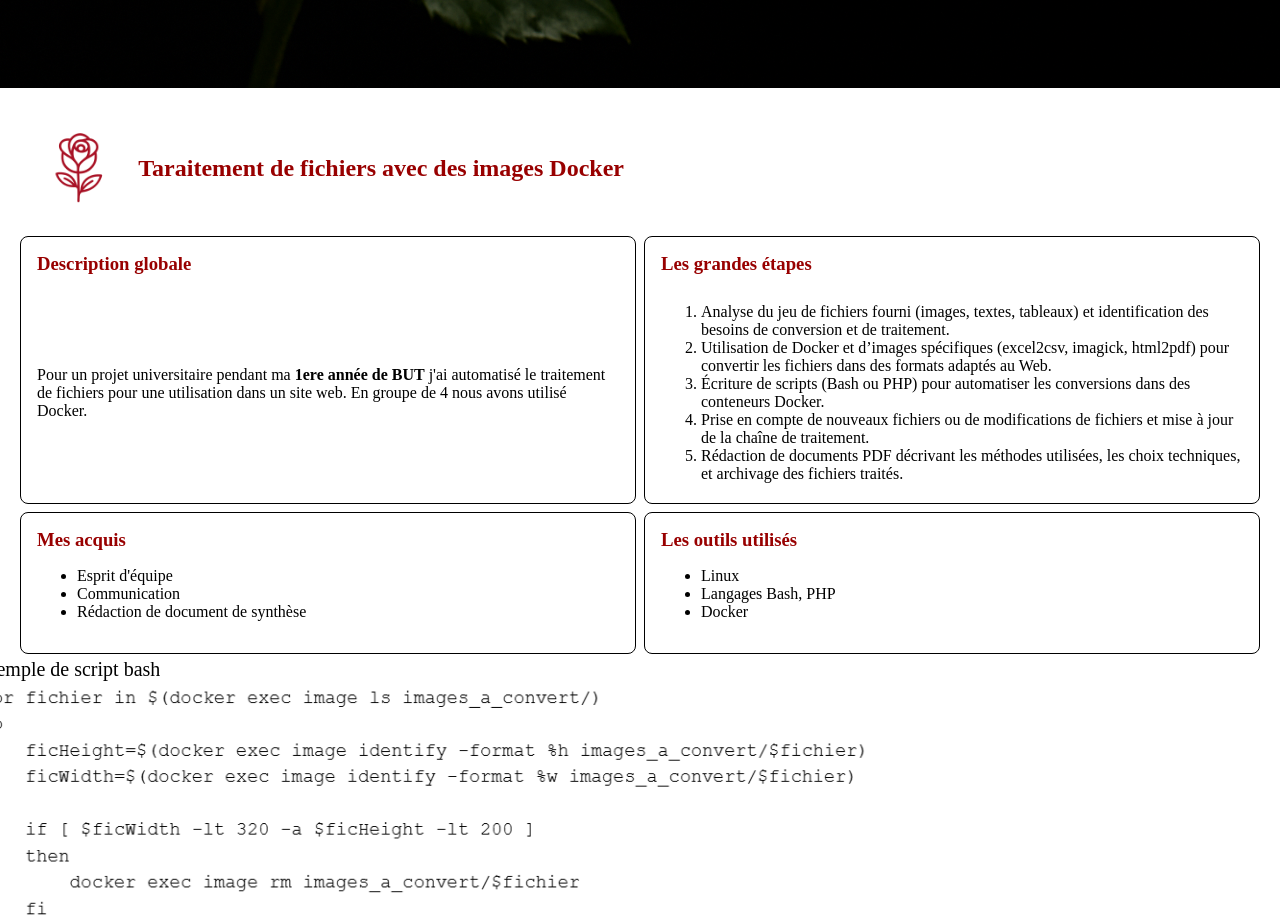
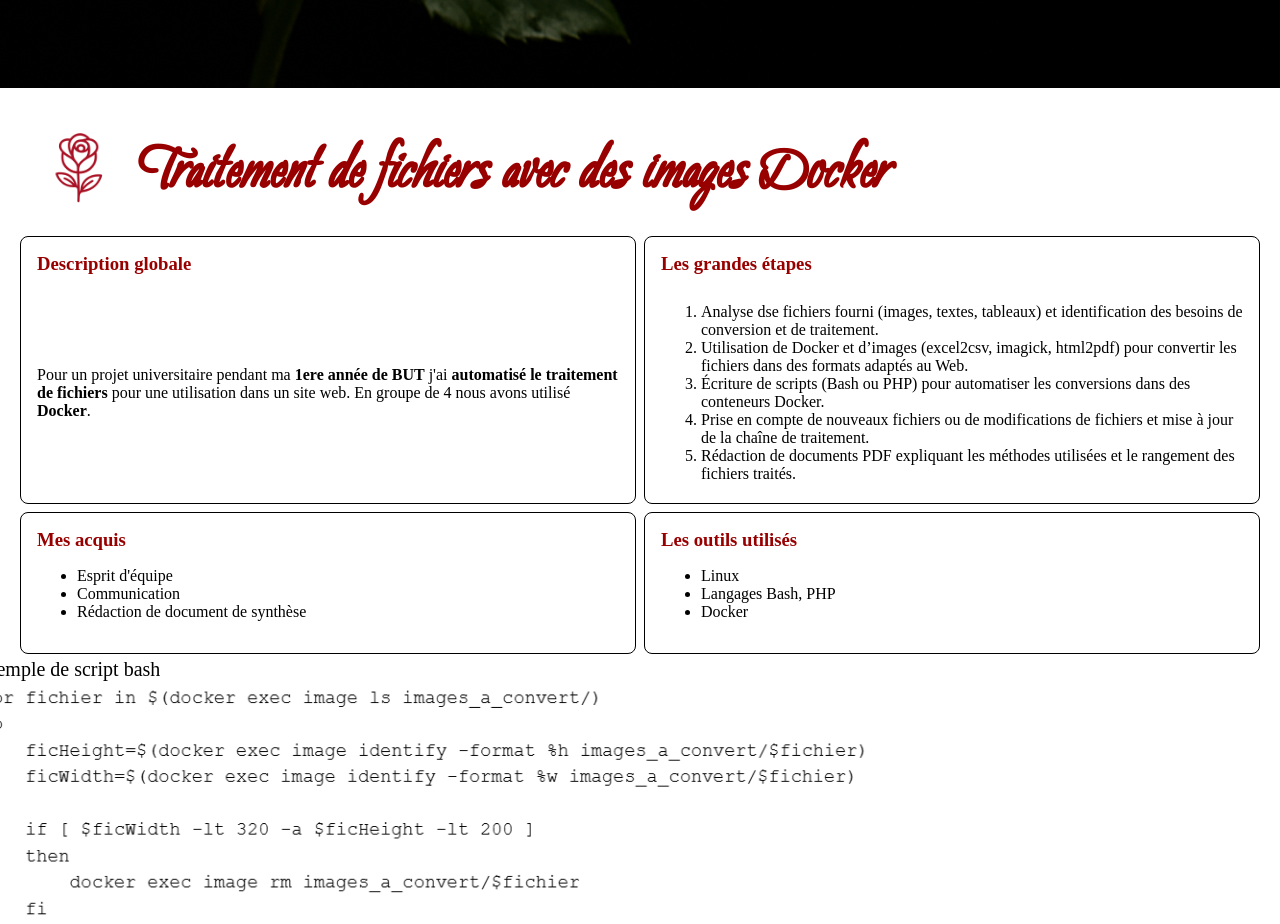
Before and after one commit to Arwen21626/Portfolio, a plain HTML site: page html/c3.html in a window 1280 px wide. Shown: the part 813-1737 px from the top of the page. Drawn offline with Linux system fonts and the light colour scheme.

Commit message:
mise en gras et titre

```diff
--- a/css/style.css
+++ b/css/style.css
@@ -99,6 +99,11 @@ img+a, address>a{
 h1, h2, h3, h4{
     color: #980000;
     margin : 0;
+}
+
+h1,h2{
+    font-family: 'petemoss';
+    font-size: 75px;
 }
 
 article + img{
--- a/html/c3.html
+++ b/html/c3.html
@@ -30,22 +30,22 @@
         <section>
             <article>
                 <img class="icone" src="../images/logo/rose_rouge.png" alt="rose rouge">
-                <h2>Taraitement de fichiers avec des images Docker</h2>
+                <h2>Traitement de fichiers avec des images Docker</h2>
             </article>
         </section>
         <section class="tache">
             <article>
                 <h3>Description globale</h3>
-                <p>Pour un projet universitaire pendant ma <strong>1ere année de BUT</strong> j'ai automatisé le traitement de fichiers pour une utilisation dans un site web. En groupe de 4 nous avons utilisé Docker.</p>
+                <p>Pour un projet universitaire pendant ma <strong>1ere année de BUT</strong> j'ai <strong>automatisé le traitement de fichiers</strong> pour une utilisation dans un site web. En groupe de 4 nous avons utilisé <strong>Docker</strong>.</p>
             </article>
             <article>
                 <h3>Les grandes étapes</h3>
                 <ol>
-                    <li>Analyse du jeu de fichiers fourni (images, textes, tableaux) et identification des besoins de conversion et de traitement.</li>
-                    <li>Utilisation de Docker et d’images spécifiques (excel2csv, imagick, html2pdf) pour convertir les fichiers dans des formats adaptés au Web.</li>
+                    <li>Analyse dse fichiers fourni (images, textes, tableaux) et identification des besoins de conversion et de traitement.</li>
+                    <li>Utilisation de Docker et d’images (excel2csv, imagick, html2pdf) pour convertir les fichiers dans des formats adaptés au Web.</li>
                     <li>Écriture de scripts (Bash ou PHP) pour automatiser les conversions dans des conteneurs Docker.</li>
                     <li>Prise en compte de nouveaux fichiers ou de modifications de fichiers et mise à jour de la chaîne de traitement.</li>
-                    <li>Rédaction de documents PDF décrivant les méthodes utilisées, les choix techniques, et archivage des fichiers traités.</li>
+                    <li>Rédaction de documents PDF expliquant les méthodes utilisées et le rangement des fichiers traités.</li>
                 </ol>
             </article>
             <article>
```
Also changed, not shown: html/c4.html (+1 -1 lines), html/c5.html (+1 -1 lines), html/c6.html (+1 -1 lines), index.html (+2 -0 lines).
